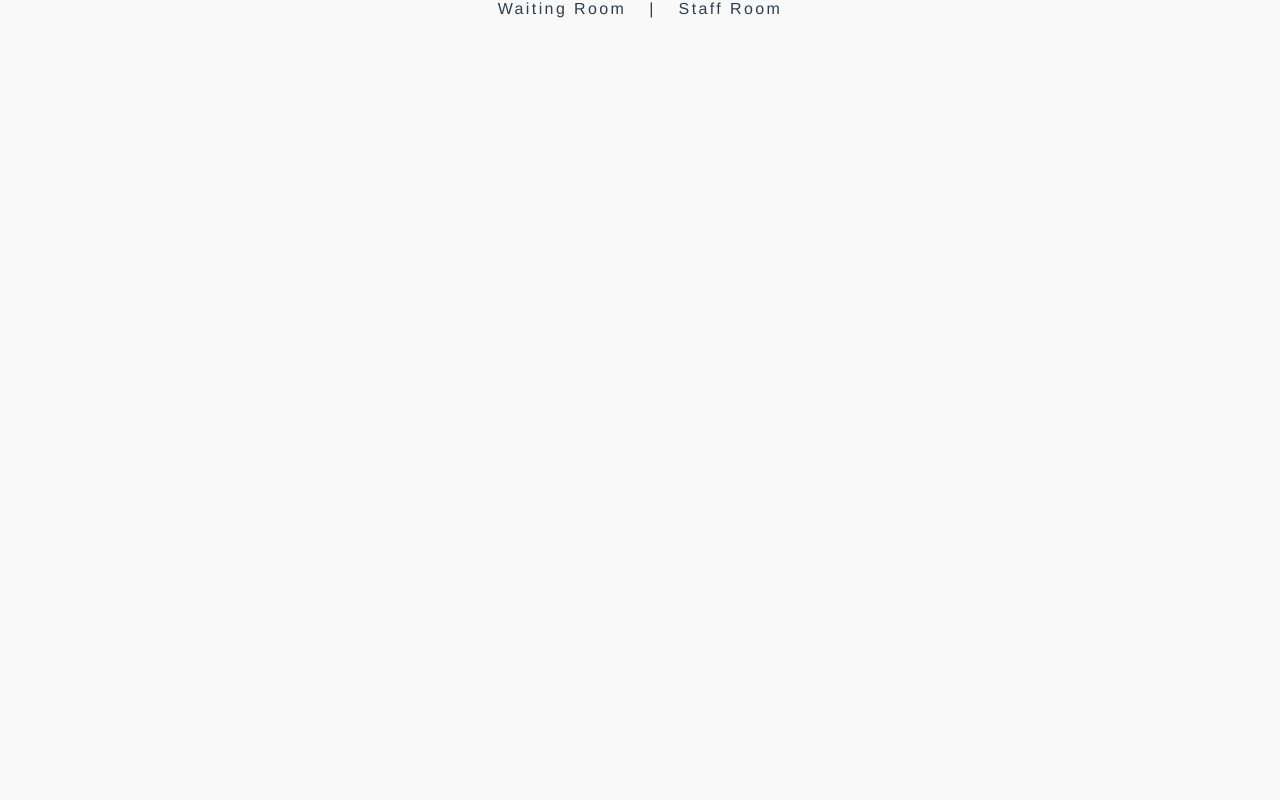
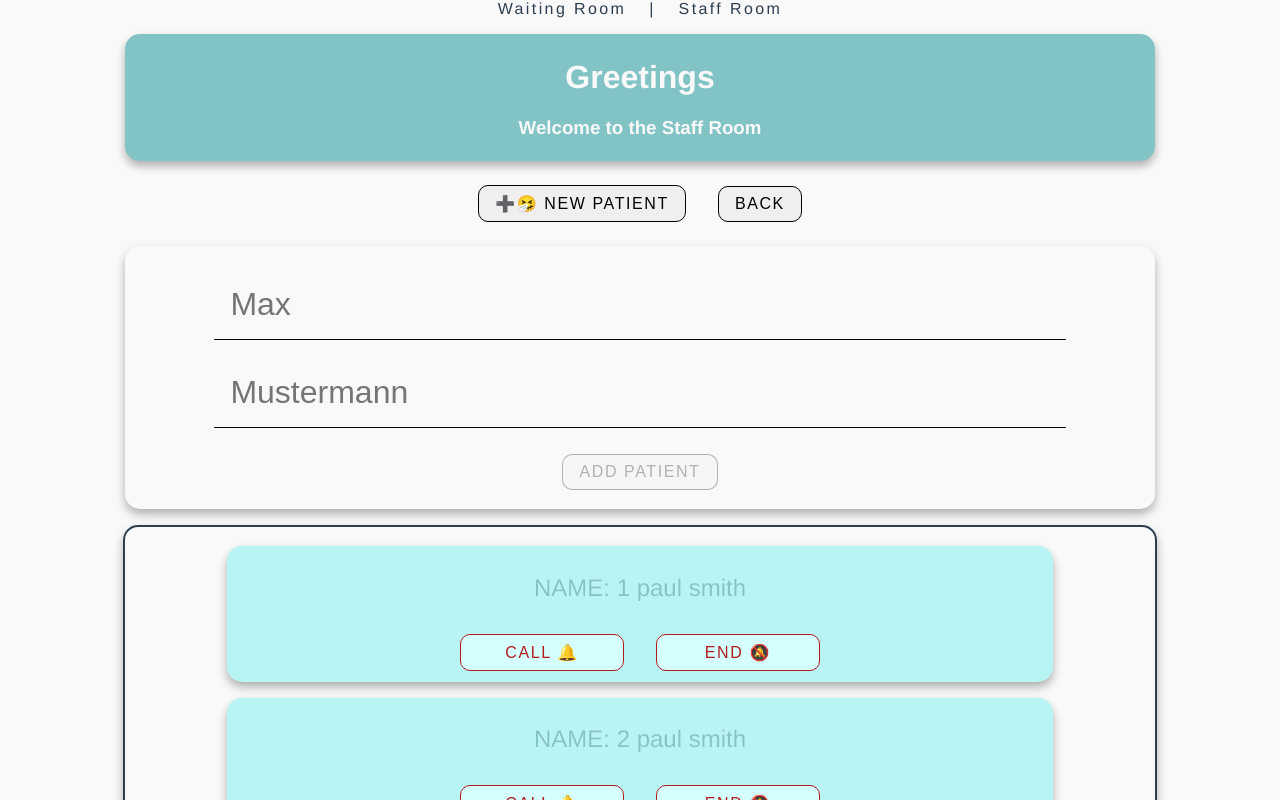
Before and after one commit to Duclearc/the-patient-room, an Angular app in the folder the-patient-room/: page /staff-room/add-patient in a window 1280 px wide. Before the commit this address led to /. Shown: the top 800 px of the page. Built offline with nearby package versions, Linux system fonts and the light colour scheme.

Commit message:
add-patient-form created and styled. Basic functionality is in place. Yet unconnected to app

```diff
--- /dev/null
+++ b/the-patient-room/src/app/components/add-patient-form/add-patient-form.component.css
@@ -0,0 +1,22 @@
+input {
+  width: 80%;
+  font-size: 2rem;
+  padding: 1rem;
+  align-self: start;
+  border: none;
+  border-bottom: 1px solid;
+  background-color: inherit;
+  margin: auto;
+}
+p {
+  background-color: inherit;
+  margin: 0;
+  width: 90%;
+  text-align: right;
+}
+button {
+  margin-bottom: 1rem;
+}
+.form {
+  padding-top: 1.5rem;
+}
--- /dev/null
+++ b/the-patient-room/src/app/components/add-patient-form/add-patient-form.component.html
@@ -0,0 +1,31 @@
+<div class="form card">
+  <form [formGroup]="addPatient" (ngSubmit)="onSubmit()">
+    <div class="control">
+      <input
+        name="firstname"
+        type="text"
+        formControlName="firstname"
+        [class]="validity('firstname') ? 'c-accent' : ''"
+        placeholder="Max"
+        required
+      />
+      <p [style.opacity]="validity('firstname') ? 1:0" class="c-accent">
+        Please add your given name
+      </p>
+    </div>
+    <div class="control">
+      <input
+        name="lastname"
+        type="text"
+        formControlName="lastname"
+        [class]="validity('lastname') ? 'c-accent' : ''"
+        placeholder="Mustermann"
+        required
+      />
+      <p [style.opacity]="validity('lastname')? 1:0" class="c-accent">
+        Please add your family name
+      </p>
+    </div>
+    <button type="submit" [disabled]="addPatient.invalid">ADD PATIENT</button>
+  </form>
+</div>
--- /dev/null
+++ b/the-patient-room/src/app/components/add-patient-form/add-patient-form.component.ts
@@ -0,0 +1,27 @@
+import { Component, OnInit } from '@angular/core';
+import { FormBuilder, Validators } from '@angular/forms';
+
+@Component({
+  selector: 'app-add-patient-form',
+  templateUrl: './add-patient-form.component.html',
+  styleUrls: ['./add-patient-form.component.css']
+})
+export class AddPatientFormComponent implements OnInit {
+
+  constructor(private fb: FormBuilder) { }
+
+  addPatient = this.fb.group({
+    firstname: ['', [Validators.required, Validators.minLength(3)]],
+    lastname: ['', [Validators.required, Validators.minLength(3)]],
+  })
+
+  ngOnInit(): void {
+  }
+
+  validity(criteria: string): boolean {
+    return this.addPatient.controls[criteria].touched && this.addPatient.controls[criteria].status === 'INVALID';
+  }
+  onSubmit(): void {
+    console.log(this.addPatient.value);
+  }
+}
--- a/the-patient-room/src/app/components/patient-monitor/patient-monitor.component.html
+++ b/the-patient-room/src/app/components/patient-monitor/patient-monitor.component.html
@@ -3,10 +3,10 @@
     <p>NAME: {{patient.id}} {{ patient.firstname }} {{ patient.lastname }}</p>
     <!-- <p>WAITING-TIME: {{ patient.last_visit }}</p> -->
     <button *ngIf="staff" class="c-accent" (click)="callPatient(patient.id)">
-      Call 🛎
+      CALL 🔔
     </button>
     <button *ngIf="staff" class="c-accent" (click)="endSession(patient.id)">
-      End Call 🛎
+      END 🔕
     </button>
   </div>
 </div>
--- a/the-patient-room/src/app/components/room/room.component.html
+++ b/the-patient-room/src/app/components/room/room.component.html
@@ -1,7 +1,19 @@
 <div id="room">
-  <div class="card" [class]="staff ? 'c-banner':'c-light'">
-    <h1> Greetings </h1>
-    <h3> Welcome to the {{ room }} Room</h3>
+  <div class="card" [class]="staff ? 'c-banner' : 'c-light'">
+    <h1>Greetings</h1>
+    <h3>Welcome to the {{ room }} Room</h3>
   </div>
-  <app-patient-monitor [patients]="patients" [staff]="staff"></app-patient-monitor>
+  <div *ngIf="staff">
+    <a routerLink="./add-patient">
+      <button>➕🤧 NEW PATIENT</button>
+    </a>
+    <a routerLink="./">
+      <button>BACK</button>
+    </a>
+    <router-outlet></router-outlet>
+  </div>
+  <app-patient-monitor
+    [patients]="patients"
+    [staff]="staff"
+  ></app-patient-monitor>
 </div>
--- a/the-patient-room/src/app/components/room/room.component.ts
+++ b/the-patient-room/src/app/components/room/room.component.ts
@@ -14,7 +14,7 @@ export class RoomComponent implements OnInit {
   patientSubs: Subscription;
   patients: Patient[];
   staff = false;
-  room = this.staff ? 'Staff' : 'Patient';
+  room = 'Patient';
   called: number;
 
   constructor(
@@ -26,6 +26,7 @@ export class RoomComponent implements OnInit {
     this.route.url.subscribe(path => {
       if (path[0].toString().includes('staff')) {
         this.staff = true;
+        this.room = 'Staff';
       }
     });
     this.patientSubs = this.patientService.getPatientsListener()
--- a/the-patient-room/src/styles.css
+++ b/the-patient-room/src/styles.css
@@ -72,3 +72,14 @@ a:focus {
   max-width: 80%;
   padding: 0.2rem;
 }
+button {
+  border-radius: 10px;
+  border: 1px solid;
+  padding: 0.5rem 1rem;
+  font-size: 1rem;
+  letter-spacing: 0.1rem;
+  margin: 0.5rem 1rem;
+}
+button:active {
+  box-shadow: inset 1px 0px 5px rgba(44, 62, 80, 1);
+}
```
Also changed, not shown: the-patient-room/src/app/app-routing.module.ts (+7 -0 lines), the-patient-room/src/app/app.module.ts (+6 -2 lines).
